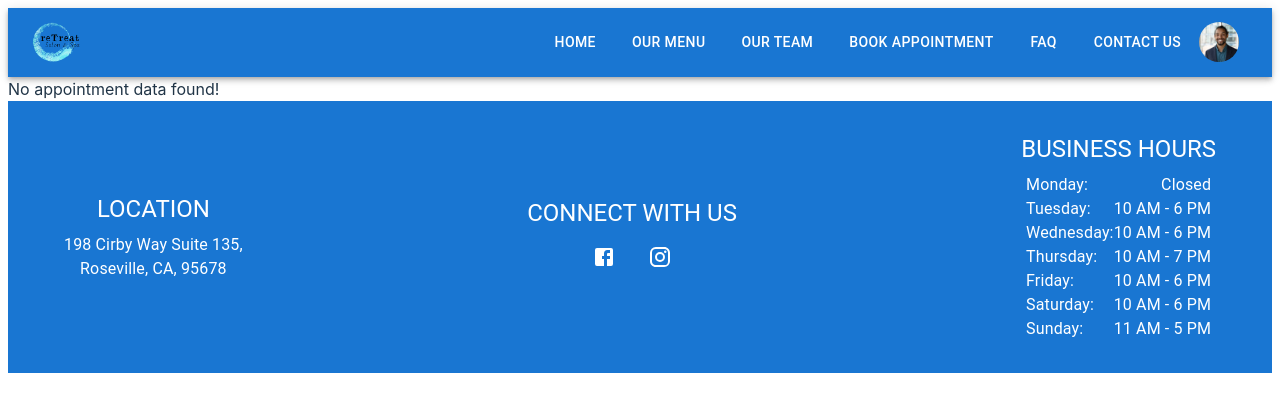
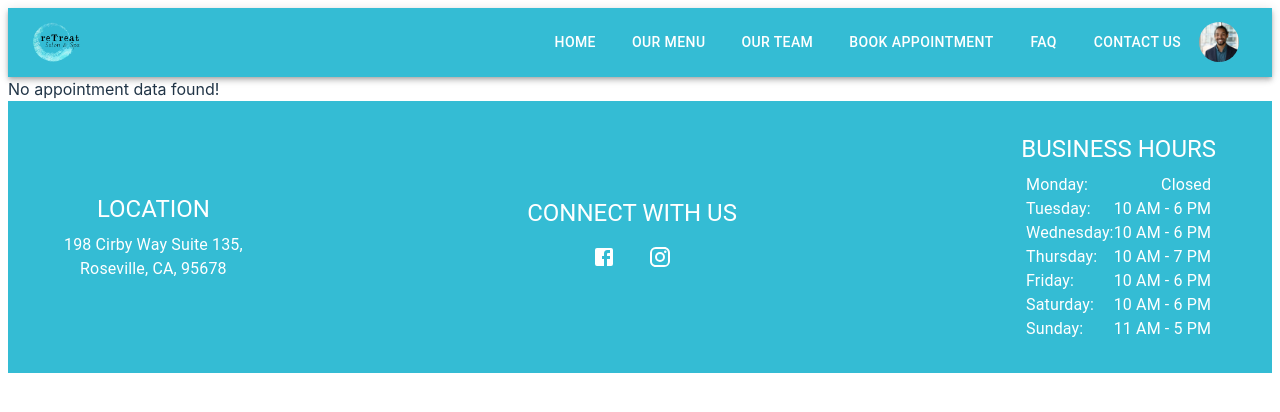
Before and after one commit to The-Fella-s/reTreat, a React (Vite) app in the folder frontend/: page /payment in a window 1280 px wide. Shown: the top 412 px of the page. Built offline with nearby package versions, Linux system fonts and the light colour scheme.

Commit message:
Added a theme with primary/secondary colors
Wrapped the NavBar and footer in the colors; theme can now easily be changed.

```diff
--- a/frontend/src/components/Footer.jsx
+++ b/frontend/src/components/Footer.jsx
@@ -4,7 +4,7 @@ import { Facebook, Instagram } from '@mui/icons-material';
 
 const Footer = () => {
   return (
-      <Box sx={{ bgcolor: 'primary.main', color: 'white', py: 4 }}>
+      <Box sx={{ bgcolor: 'secondary.main', color: 'white', py: 4 }}>
         <Container>
           <Grid2
               container
--- a/frontend/src/components/NavBar.jsx
+++ b/frontend/src/components/NavBar.jsx
@@ -46,7 +46,7 @@ function NavBar() {
     };
 
     return (
-        <AppBar position="static">
+        <AppBar position="static" color = "secondary">
             <Container maxWidth="lx1">
                 <Toolbar disableGutters>
                     {/* Logo with Link to Home */}
@@ -135,7 +135,7 @@ function NavBar() {
                             anchorEl={userAnchor}
                             anchorOrigin={{
                                 vertical: 'top',
-                                horizontal: 'right',
+                                horizontal: 'right'
                             }}
                             open={Boolean(userAnchor)}
                             onClose={handleCloseUser}
--- /dev/null
+++ b/frontend/src/components/Theme.jsx
@@ -0,0 +1,14 @@
+import {createTheme} from '@mui/material/styles';
+
+const theme = createTheme({
+    palette: {
+        primary: {
+            main: '#8ae7ed',
+        },
+        secondary: {
+            main: '#34bcd4'
+        },
+    },
+});
+
+export default theme;
```
Also changed, not shown: frontend/src/App.jsx (+7 -0 lines).
